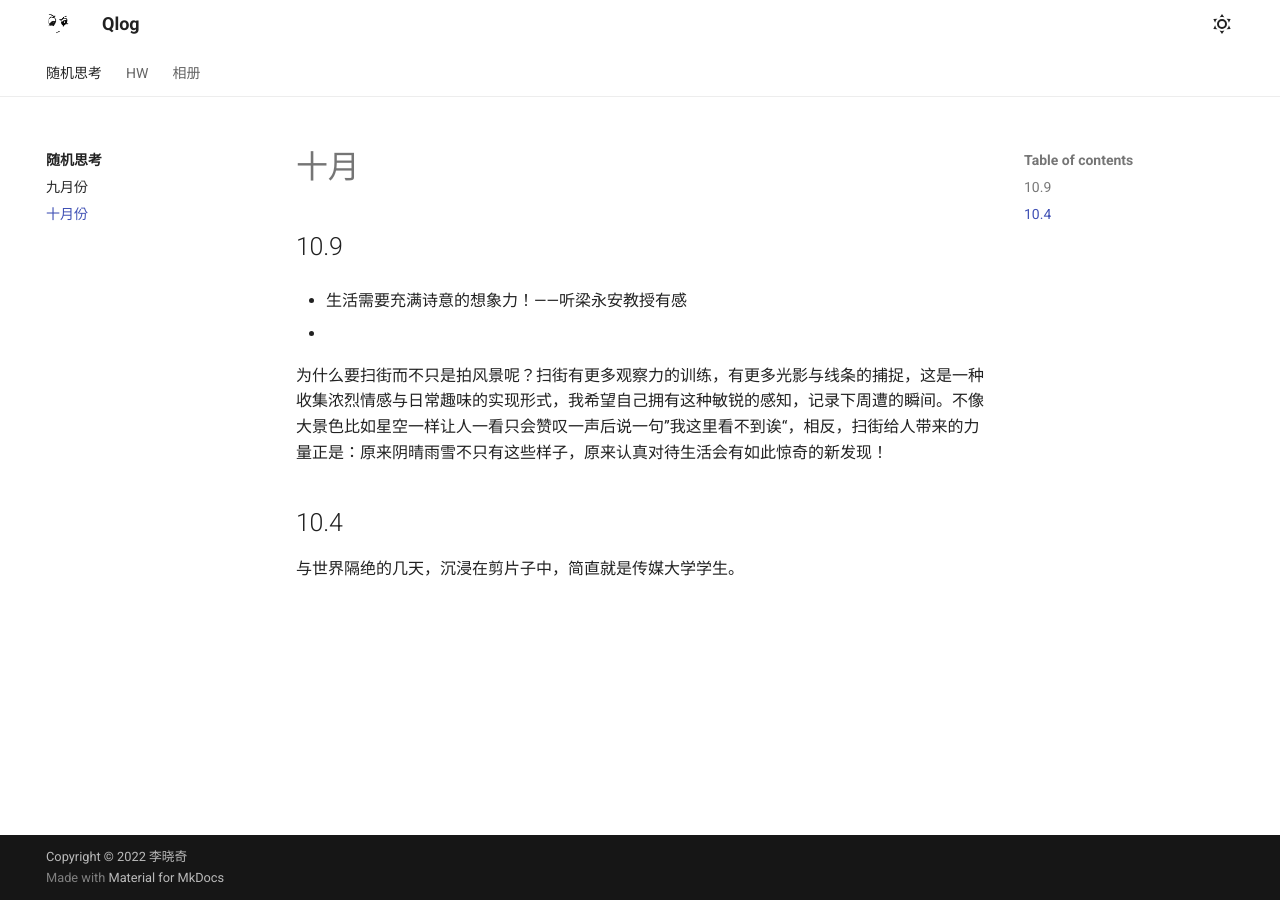
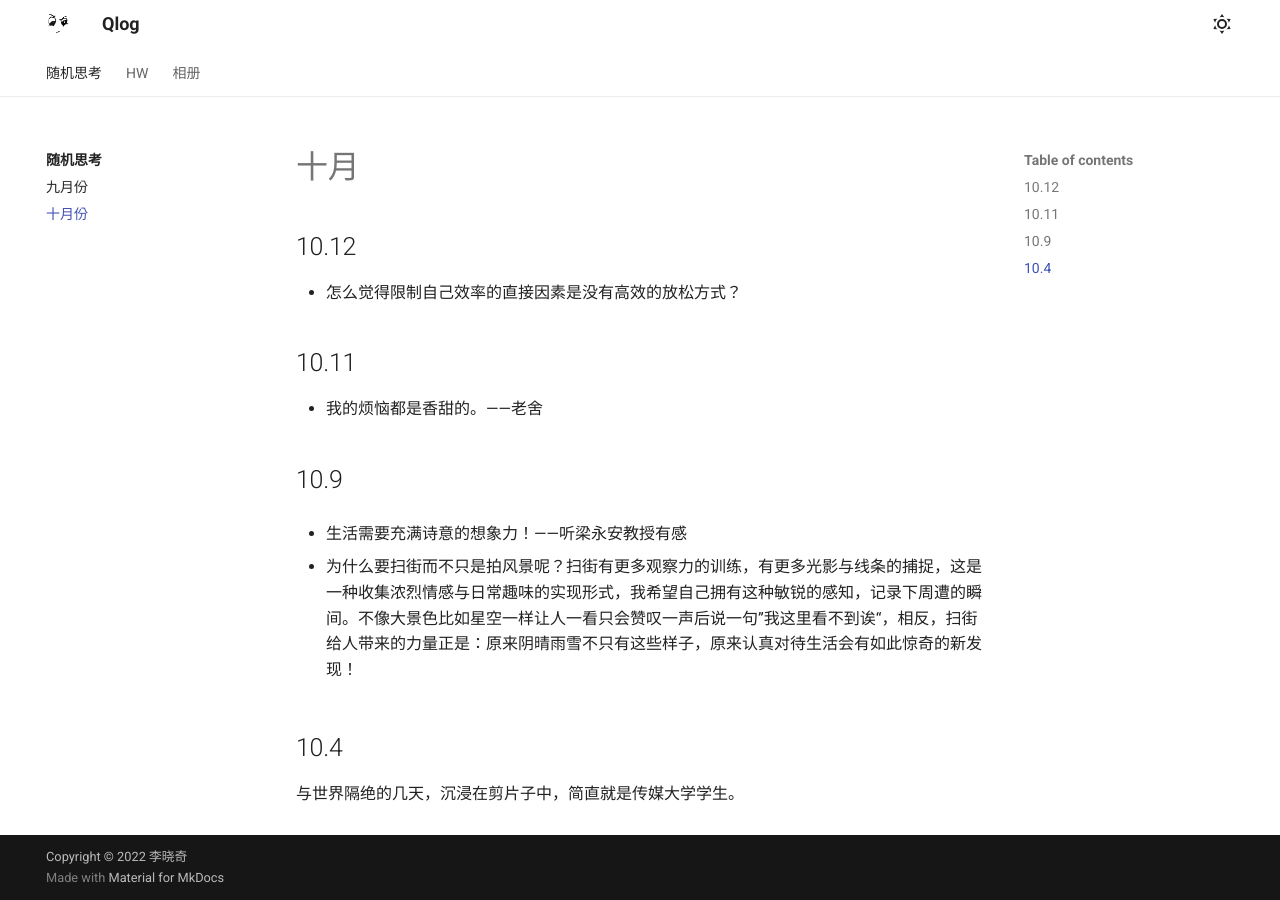
Before and after one commit to lixiaoqi-LXQ/lixiaoqi-LXQ.github.io, an MkDocs documentation site: the page built from docs/jottings/22_10.md, in a window 1280 px wide. Built offline with MkDocs 1.6.1 and Material for MkDocs 9.7.7, drawn with Linux system fonts in a browser that asks for light colours.

Commit message:
update jottings

```diff
--- a/docs/jottings/22_10.md
+++ b/docs/jottings/22_10.md
@@ -1,12 +1,18 @@
 # 十月
+
+## 10.12
+
+- 怎么觉得限制自己效率的直接因素是没有高效的放松方式？
+
+## 10.11
+
+- 我的烦恼都是香甜的。——老舍
 
 ## 10.9
 
 - 生活需要充满诗意的想象力！——听梁永安教授有感
 
--
-
-  为什么要扫街而不只是拍风景呢？扫街有更多观察力的训练，有更多光影与线条的捕捉，这是一种收集浓烈情感与日常趣味的实现形式，我希望自己拥有这种敏锐的感知，记录下周遭的瞬间。不像大景色比如星空一样让人一看只会赞叹一声后说一句”我这里看不到诶“，相反，扫街给人带来的力量正是：原来阴晴雨雪不只有这些样子，原来认真对待生活会有如此惊奇的新发现！
+- 为什么要扫街而不只是拍风景呢？扫街有更多观察力的训练，有更多光影与线条的捕捉，这是一种收集浓烈情感与日常趣味的实现形式，我希望自己拥有这种敏锐的感知，记录下周遭的瞬间。不像大景色比如星空一样让人一看只会赞叹一声后说一句”我这里看不到诶“，相反，扫街给人带来的力量正是：原来阴晴雨雪不只有这些样子，原来认真对待生活会有如此惊奇的新发现！
 
 ## 10.4
 
```
Also changed, not shown: docs/jottings/22_09.md (+2 -2 lines).
